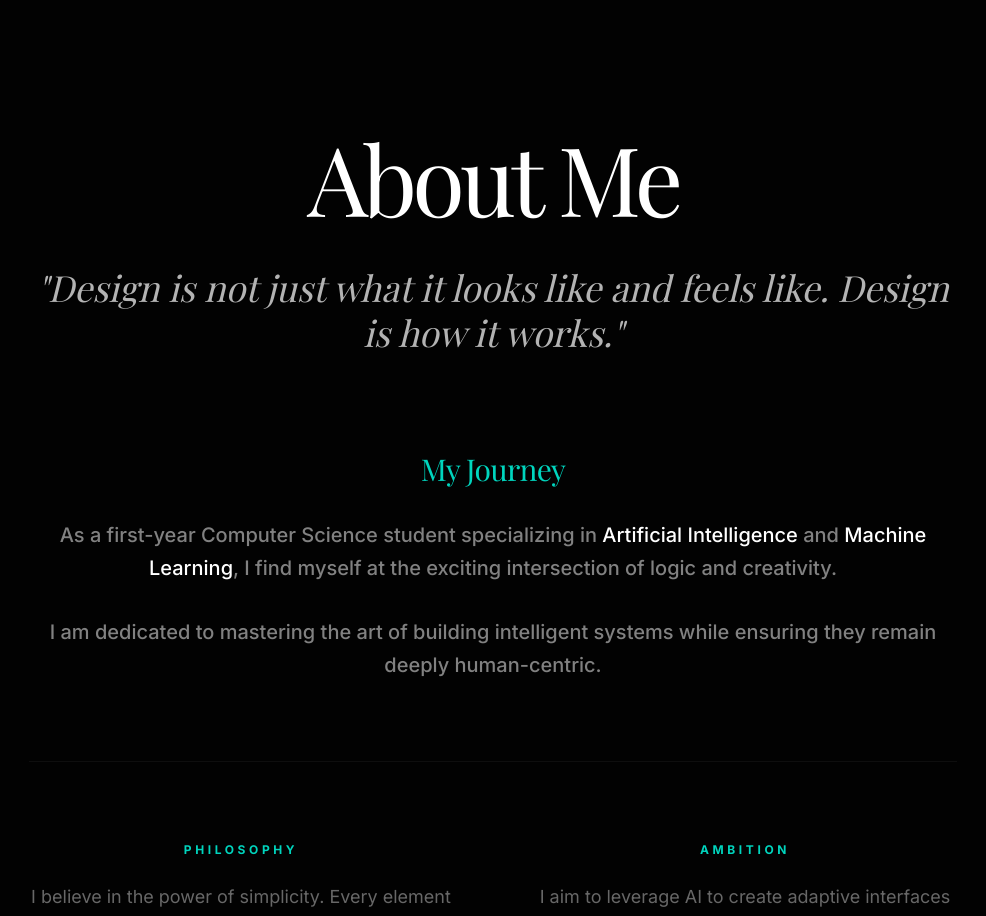
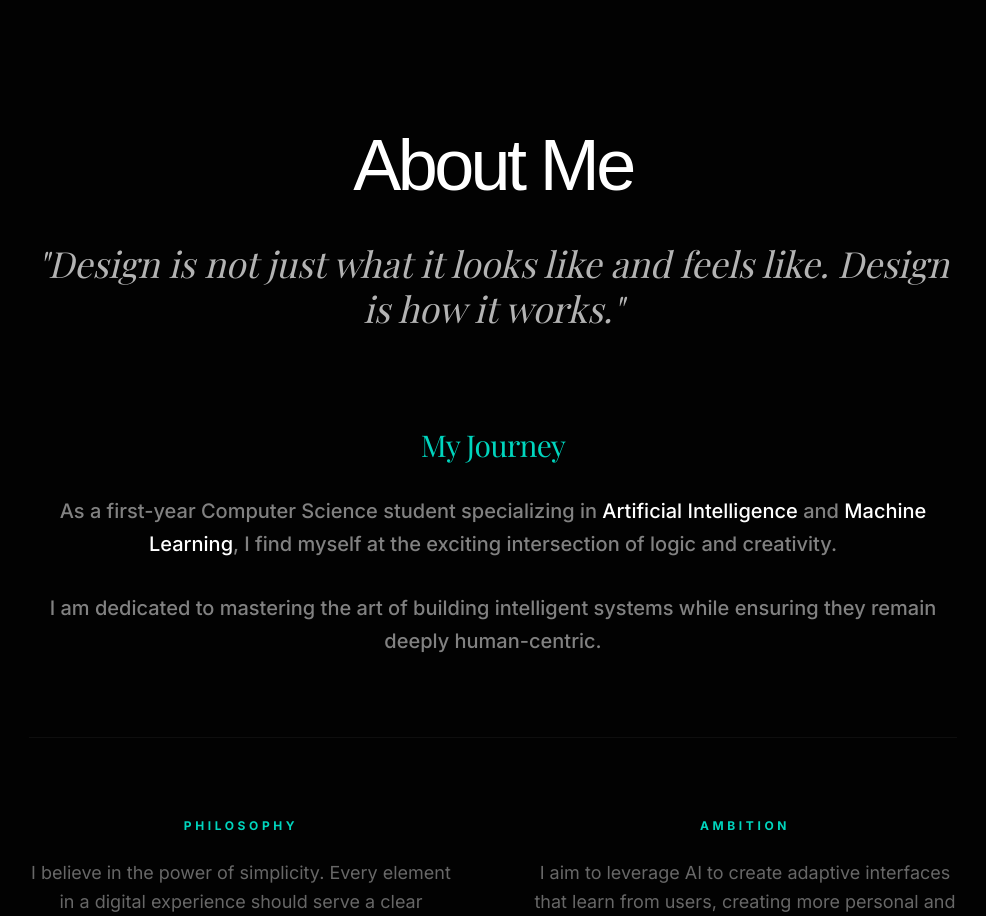
Before and after one commit to aasthakumari03/updated_Portfolio, a Next.js app: page / in a window 1280 px wide. Shown: the part 1100-2016 px from the top of the page, without its empty margins (147-1133 px from the left). Built offline with nearby package versions, Linux system fonts and the light colour scheme; a web font is replaced by a local one.

Commit message:
style: refine About Me heading size and font

```diff
--- a/app/page.tsx
+++ b/app/page.tsx
@@ -170,7 +170,7 @@ export default function Home() {
       {/* Section 2: About Me */}
       <section id="about" className="py-64 px-12 max-w-5xl mx-auto space-y-24 min-h-screen flex flex-col justify-center text-center snap-start snap-always">
         <div className="space-y-10">
-          <h2 className="text-6xl md:text-8xl font-serif tracking-tighter text-white">About Me</h2>
+          <h2 className="text-5xl md:text-7xl font-gothic tracking-tighter text-white">About Me</h2>
           <p className="text-2xl md:text-4xl text-white/70 leading-tight font-serif italic border-teal-500/50">
             "Design is not just what it looks like and feels like. Design is how it works."
           </p>
```
